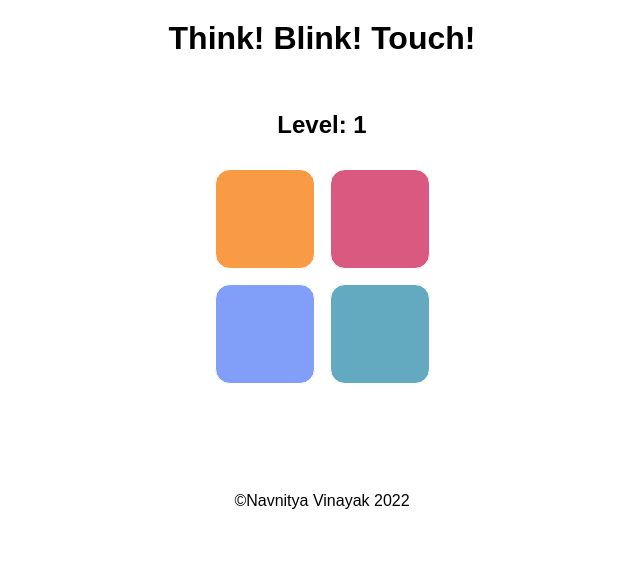
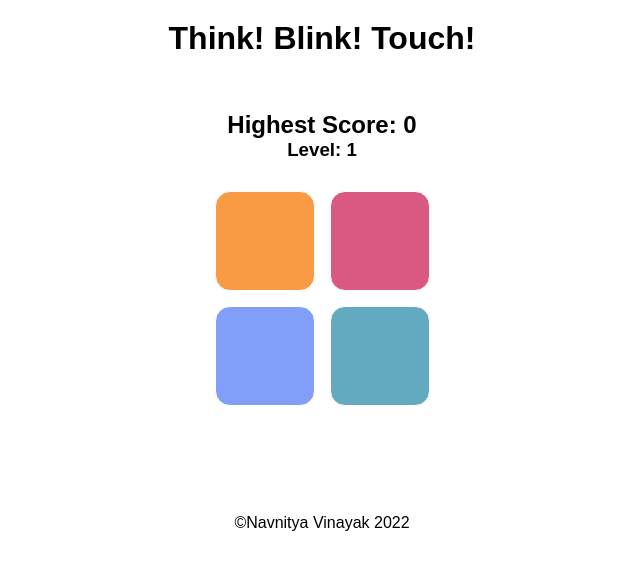
Before and after one commit to Navi025/Simon-Says-Game, a plain HTML site: page index.html in a window 1280 px wide. Both pictures are taken after a click on the button "Start Game". Shown: the whole page, without its empty margins (318-958 px from the left). Drawn offline with Linux system fonts and the light colour scheme.

Commit message:
-version-2.2.0-version_update

```diff
--- a/app.js
+++ b/app.js
@@ -1,13 +1,17 @@
 let gameSequence = [];
 let userSequence = [];
 let level = 0;
+let highScore = localStorage.getItem("highScore")? parseInt(localStorage.getItem("highScore")) : 0;
 const colors = ["yellow", "red", "green", "purple"];
 const startButton = document.getElementById("start-game");
 const modal = document.getElementById("instruction-modal");
-const levelText = document.getElementById("level");
+let levelText = document.getElementById("level");
+let highScoreText = document.getElementById("high-score");
+
+highScoreText.innerText = `Highest Score: ${highScore}`;
 
 // Hide Modal & Start Game
-startButton.addEventListener("click", function() {
+startButton.addEventListener("click", function () {
     modal.style.display = "none"; // Hide instruction popup
     startGame();
 });
@@ -25,33 +29,44 @@ function nextLevel() {
     userSequence = [];
     levelText.innerText = level;
 
+    highScoreText.innerText = `Highest Score: ${highScore}`;
     let randomColor = colors[Math.floor(Math.random() * colors.length)];
     gameSequence.push(randomColor);
-
-    flashSequence();
+    flashNewColor();
+    // flashSequence();
 }
 
 // Flashing Sequence Function
-function flashSequence() {
-    let i = 0;
-    const interval = setInterval(() => {
-        let btn = document.getElementById(gameSequence[i]);
-        btn.classList.add("flash");
+// function flashSequence() {
+//     let i = 0;
+//     const interval = setInterval(() => {
+//         let btn = document.getElementById(gameSequence[i]);
+//         btn.classList.add("flash");
 
-        setTimeout(() => {
-            btn.classList.remove("flash");
-        }, 110);
+//         setTimeout(() => {
+//             btn.classList.remove("flash");
+//         }, 500);
 
-        i++;
-        if (i >= gameSequence.length) {
-            clearInterval(interval);
-        }
-    }, 150);
+//         i++;
+//         if (i >= gameSequence.length) {
+//             clearInterval(interval);
+//         }
+//     }, 550);
+// }
+function flashNewColor() {
+    let newColor = gameSequence[gameSequence.length - 1];
+    let btn = document.getElementById(newColor);
+    btn.classList.add("flash");
+
+    setTimeout(() => {
+        btn.classList.remove("flash");
+    }, 200);
 }
+
 
 // Button Click Event
 document.querySelectorAll(".btn").forEach(btn => {
-    btn.addEventListener("click", function() {
+    btn.addEventListener("click", function () {
         let clickedColor = this.id;
         userSequence.push(clickedColor);
         userFlashButton(clickedColor);
@@ -88,12 +103,17 @@ function wrongAns() {
 // Check User Input
 function checkAnswer(currentIndex) {
     if (userSequence[currentIndex] !== gameSequence[currentIndex]) {
-        levelText.innerHTML = `Game Over!<br> <br> Your Score : <b> **${level}**<b> <br> <br> Take a breath, GAME will restart in 4 Sec`;
+        if (level > highScore) {
+            highScore = level;
+            localStorage.setItem("highScore", highScore); // Store new high score
+        }
+        levelText.innerHTML = `Game Over!<br> <br> Your Score : <b> **${level}**</b> <br> Highest Score: <b>${highScore}</b><br> <br> Take a breath, GAME will restart in 4 Sec`;
         wrongAns();
-        setTimeout(function () {
-            modal.style.display = "block";  // Show modal again
-            levelText.innerText = "1";
-        }, 4000);
+        reset();
+        // setTimeout(function () {
+        //     modal.style.display = "block";  // Show modal again
+        //     levelText.innerText = "1";
+        // }, 4000);
         return;
     }
 
@@ -104,3 +124,12 @@ function checkAnswer(currentIndex) {
         }, 800);
     }
 }
+
+function reset() {
+    gameSequence = [];
+    userSequence = [];
+    level = 0;
+    setTimeout(function () {
+        modal.style.display = "block";  // Show modal again
+    }, 4000);
+};
--- a/index.html
+++ b/index.html
@@ -25,7 +25,9 @@
     </header>
 
     <main>
-        <h2 id="game-message">Level: <span id="level">1</span></h2>
+        <h2 id="high-score">High Score: 0</h2>
+
+        <h3 id="game-message">Level: <span id="level">1</span></h3>
 
         <div class="btn-container">
             <div class="btn yellow" id="yellow"></div>
```
